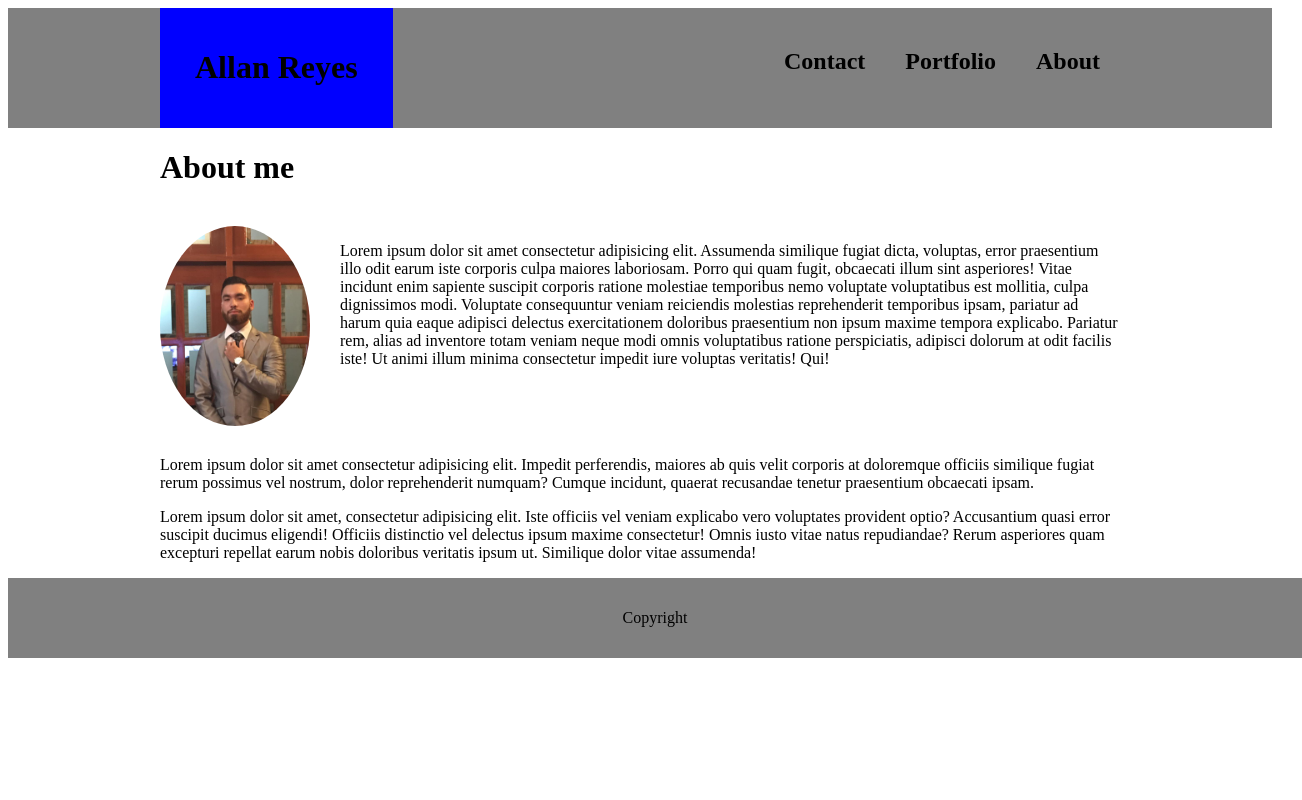
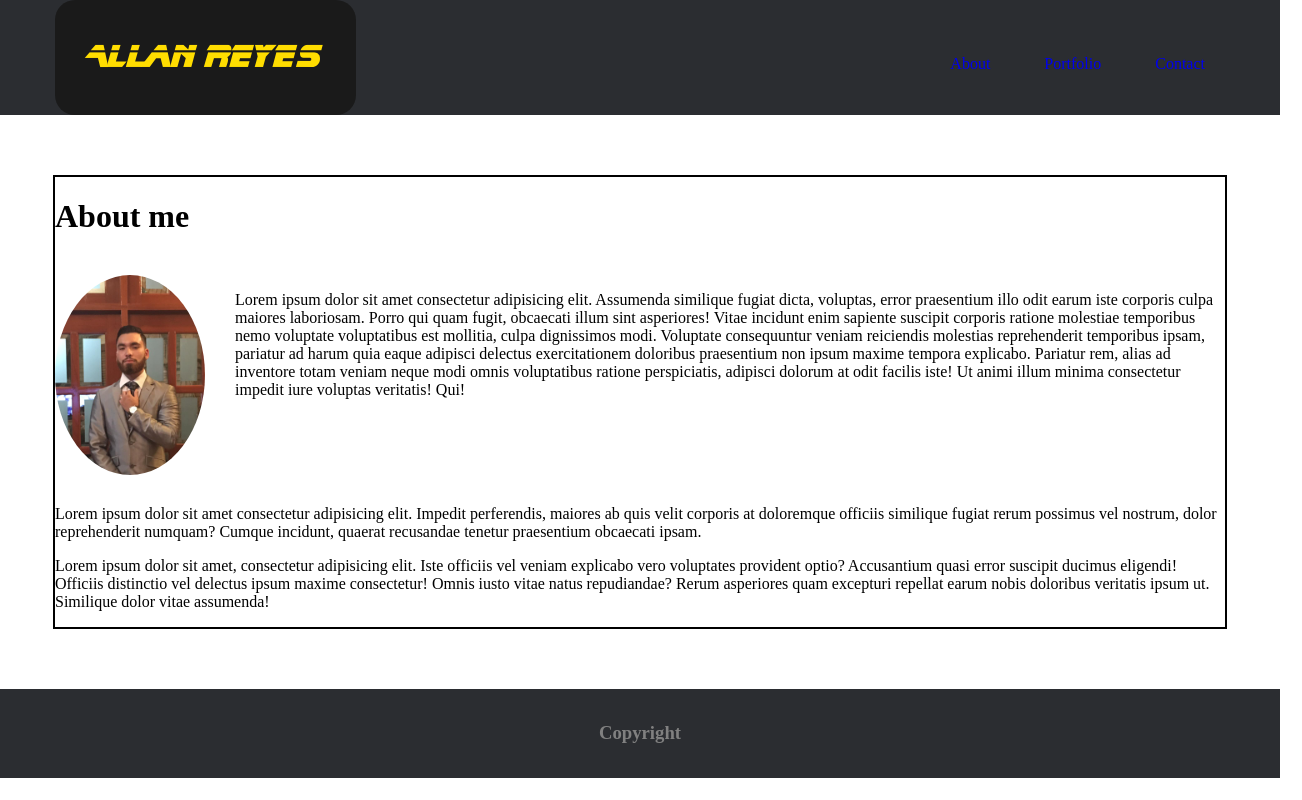
Before and after one commit to AllanCrazyProgrammer/Basic-Portfolio, a plain HTML site: page index.html in a window 1280 px wide. Shown: the whole page, 1302 px wide, since content can reach past the window. Drawn offline with Linux system fonts and the light colour scheme.

Commit message:
some css added to index

```diff
--- a/assests/css/style.css
+++ b/assests/css/style.css
@@ -1,40 +1,25 @@
-
-header{
-    width: 100%;
-    background-color: gray;
+body,html{
+    margin: 0;
 }
 
-footer{
+@font-face {
+    font-family: 'bladeRunner';
+    src: url('/assests/fonts/bladrmf.ttf')
+}
+
+
+
+.limit-width{
     width: 100%;
     margin: auto;
     text-align: center;
-    background-color: gray;
-    padding: 15px;
 }
 
-.headerContent{
-    width: 960px;
-    margin: auto;
-    overflow: hidden;
+.main-header{
+    background-color: #2b2d31;
 }
 
-.myName{
-    float: left;
-    padding: 20px 35px;
-    background-color: blue;
-}
-
-.page{
-    float: right;
-    padding: 20px;
-}
-
-.mainContent{
-    width: 960px;
-    margin: auto;
-}
-
-.mainContent img{
+.main-content img{
     width: 150px;
     border-radius: 50%;
     float: left;
@@ -44,10 +29,57 @@ footer{
 
 
 
-.para2{
+.my-name{
+    float: left;
+    padding: 20px 35px;
+    background-color: #1a1a1a;
+    border-radius: 20px;
+}
+    .my-name h1{
+        color: #ffdd00;
+        font-family: 'bladeRunner';
+    }
+
+.nav-bar{
+    margin-top: 50px;
+    text-align: right;
+}
+
+.nav-bar li{
+    display: inline-block;
+    padding: 5px 20px;
+    margin-left: 10px;
+}
+
+.nav-bar a{
+    text-decoration: none;
+}
+
+.para2,
+.para3{
     clear: both;
 }
 
-.para3{
-    clear: both;
+.main-footer{
+    padding-top: 15px;
+    padding-bottom: 15px;
+    background-color: #2b2d31;
 }
+
+.footer-content{
+    color: #808080;
+}
+
+
+
+.global-width{
+    width:  1170px;
+    margin: auto;
+    overflow: hidden;
+}
+
+.main-content{
+    margin-top: 60px;
+    margin-bottom: 60px;
+    border: 2px solid black;
+}
--- a/index.html
+++ b/index.html
@@ -9,21 +9,23 @@
 </head>
 <body>
 
-    <header>
-        <div class="headerContent">
-            <div class="myName">
+    <header class="main-header limit-width">
+        <div class="header-inner global-width">
+            <div class="my-name">
                 <h1>Allan Reyes</h1>
             </div>
 
-            <nav class="navBar">
-                <h2 class="page">About
-                <h2 class="page">Portfolio
-                <h2 class="page">Contact</h2>
+            <nav class="nav-bar">
+                <ul>
+                    <li><a href="#">About</a></li>
+                    <li><a href="#">Portfolio</a></li>
+                    <li><a href="#">Contact</a></li>
+                </ul>
             </nav>
         </div>
     </header>
 
-    <div class="mainContent">
+    <div class="main-content global-width">
         <h1>About me</h1>
         <br>
 
@@ -37,8 +39,9 @@
 
     </div>
 
-    <footer>
-        <p>Copyright</p>
+    <footer class="main-footer limit-width">
+        <div class="footer-inner global-width"></div>
+            <h3 class="footer-content">Copyright</h3>
     </footer>
 
 </body>
```
Also changed, not shown: assests/fonts/bladrmf.ttf (added).
